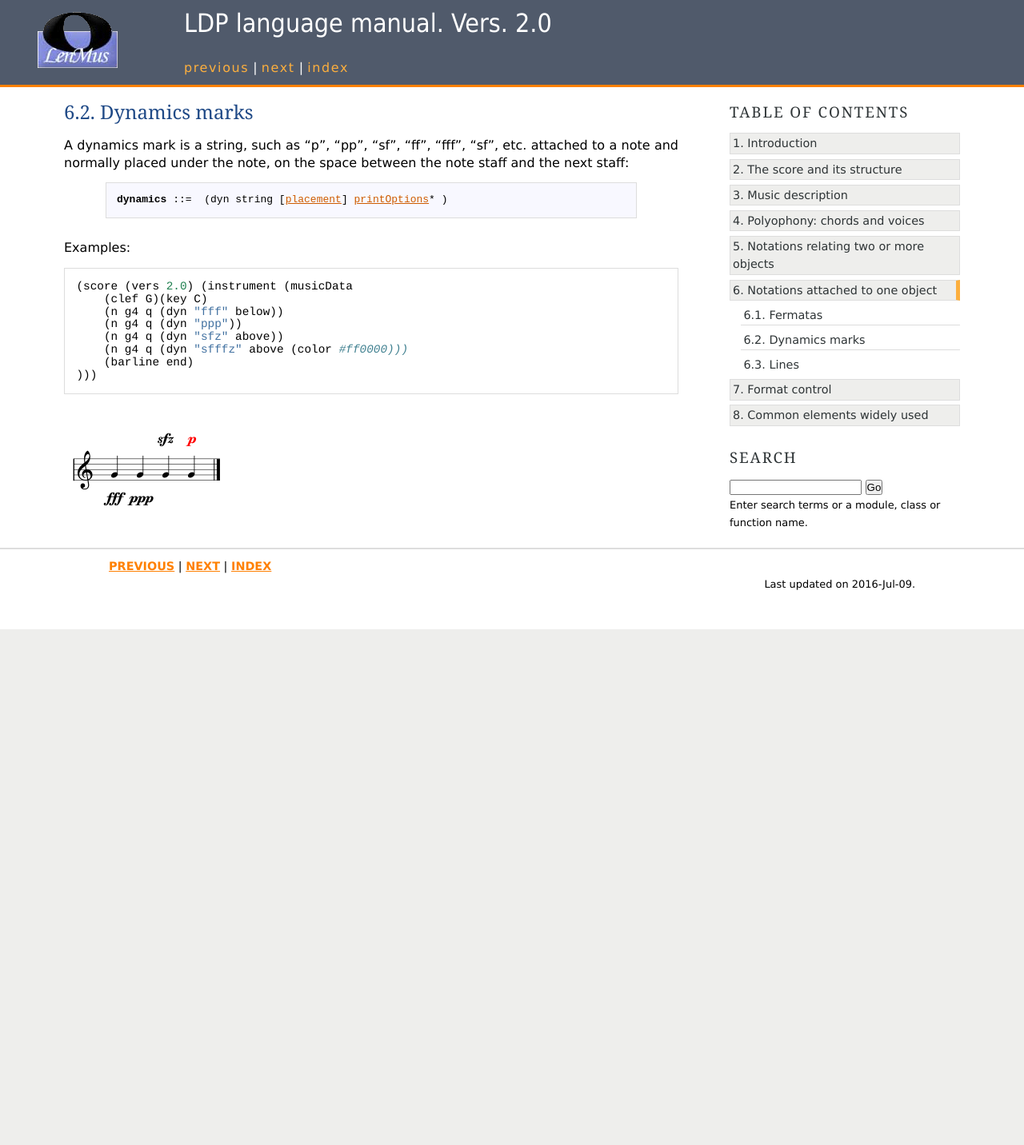
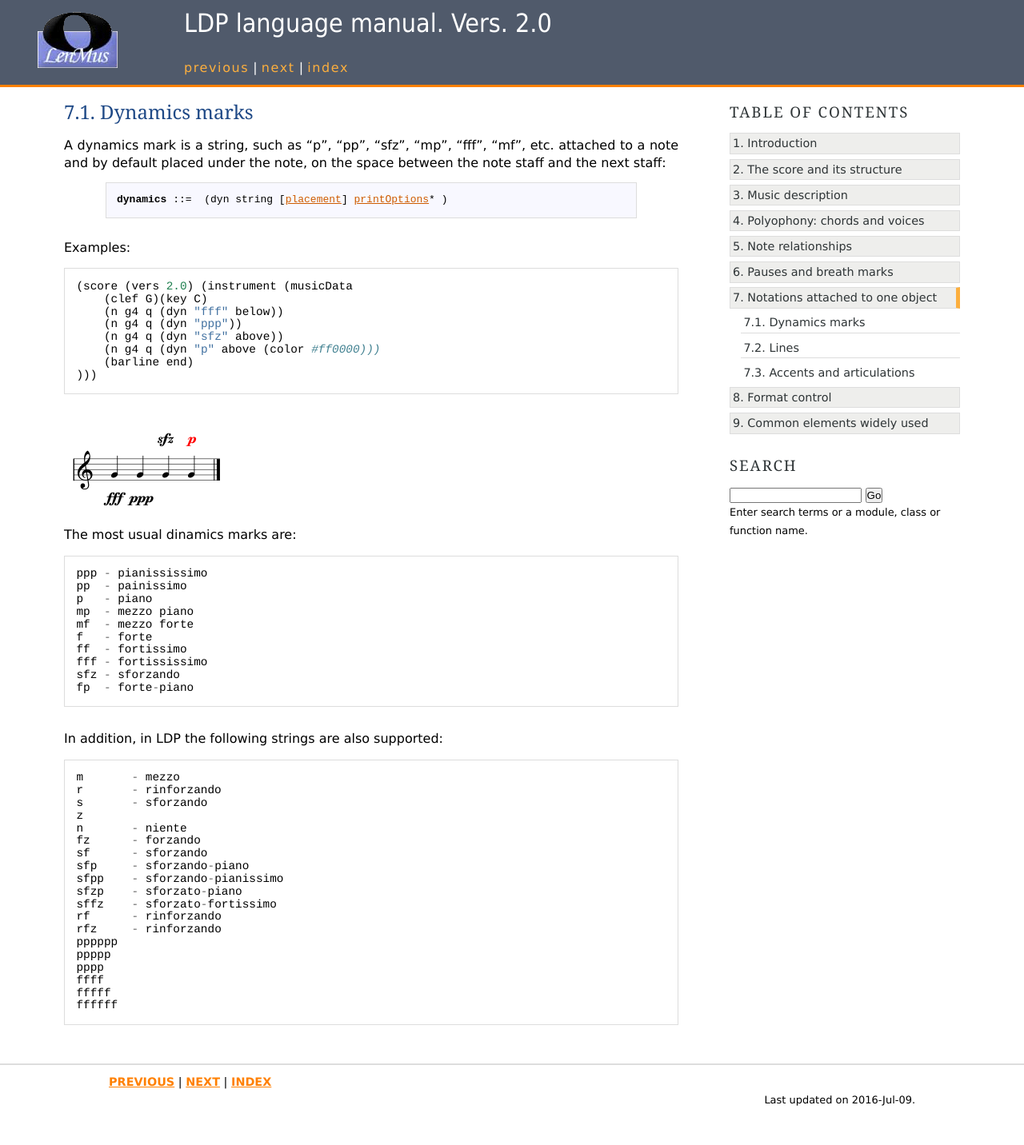
Before and after one commit to lenmus/ldp, a Sphinx documentation site: the page built from source/auxobjs/dynamics.txt, in a window 1280 px wide. Shown: the whole page at 80% size. Built offline with Sphinx 7.4.7, drawn with Linux system fonts in a browser that asks for light colours; before the commit the page ends 900 px from its top, so only the background shows below that.

Commit message:
Add documentation for accent, stress, breath mark and caesura

```diff
--- a/source/auxobjs/dynamics.txt
+++ b/source/auxobjs/dynamics.txt
@@ -3,7 +3,7 @@
 Dynamics marks
 ---------------
 
-A dynamics mark is a string, such as "p", "pp", "sf", "ff", "fff", "sf", etc. attached to a note and normally placed under the note, on the space between the note staff and the next staff:
+A dynamics mark is a string, such as "p", "pp", "sfz", "mp", "fff", "mf", etc. attached to a note and by default placed under the note, on the space between the note staff and the next staff:
 
 .. rst-class:: bnf-rule
 .. productionlist:: *
@@ -16,8 +16,43 @@
         (n g4 q (dyn "fff" below))
         (n g4 q (dyn "ppp"))
         (n g4 q (dyn "sfz" above))
-        (n g4 q (dyn "sfffz" above (color #ff0000)))
+        (n g4 q (dyn "p" above (color #ff0000)))
         (barline end)
     )))
 
 .. image:: ../figures/dynamics-01.png
+
+The most usual dinamics marks are::
+
+    ppp - pianississimo
+    pp  - painissimo
+    p   - piano
+    mp  - mezzo piano
+    mf  - mezzo forte
+    f   - forte
+    ff  - fortissimo
+    fff - fortississimo
+    sfz - sforzando
+    fp  - forte-piano
+
+In addition, in LDP the following strings are also supported::
+
+    m       - mezzo
+    r       - rinforzando
+    s       - sforzando
+    z
+    n       - niente
+    fz      - forzando
+    sf      - sforzando
+    sfp     - sforzando-piano
+    sfpp    - sforzando-pianissimo
+    sfzp    - sforzato-piano
+    sffz    - sforzato-fortissimo
+    rf      - rinforzando
+    rfz     - rinforzando
+    pppppp
+    ppppp
+    pppp
+    ffff
+    fffff
+    ffffff
--- a/source/auxobjs/index.txt
+++ b/source/auxobjs/index.txt
@@ -6,15 +6,14 @@
 
 .. toctree::
 
-    fermata.txt
     dynamics.txt
     graphical-objects.txt
+    articulations.txt
 
 .. AuxObjs
 
     Accents
     Technical marks
-    Articulations
     Fermatas
     Ornaments
     Text boxes
--- a/source/index.txt
+++ b/source/index.txt
@@ -26,6 +26,7 @@
     music-data/index.txt
     polyphony/index.txt
     relobjs/index.txt
+    pauses/index.txt
     auxobjs/index.txt
     format/index.txt
     common/index.txt
--- /dev/null
+++ b/source/pauses/index.txt
@@ -0,0 +1,9 @@
+.. _ch_pauses:
+
+###########################################
+Pauses and breath marks
+###########################################
+
+.. toctree::
+
+    pauses.txt
--- a/source/relobjs/index.txt
+++ b/source/relobjs/index.txt
@@ -1,7 +1,7 @@
 .. _ch_relobjs:
 
 ###########################################
-Notations relating two or more objects
+Note relationships
 ###########################################
 
 .. toctree::
```
Also changed, not shown: source/auxobjs/articulations.txt (added, +92 -0 lines), source/auxobjs/fermata.txt (deleted, +0 -26 lines), source/pauses/pauses.txt (added, +84 -0 lines), source/common/common.txt (line endings or trailing spaces), source/figures/accent-01.png (added), source/figures/accent-02.png (added), source/figures/breath-01.png (added), source/figures/caesura-01.png (added), source/figures/stress-01.png (added), 5 other files.
